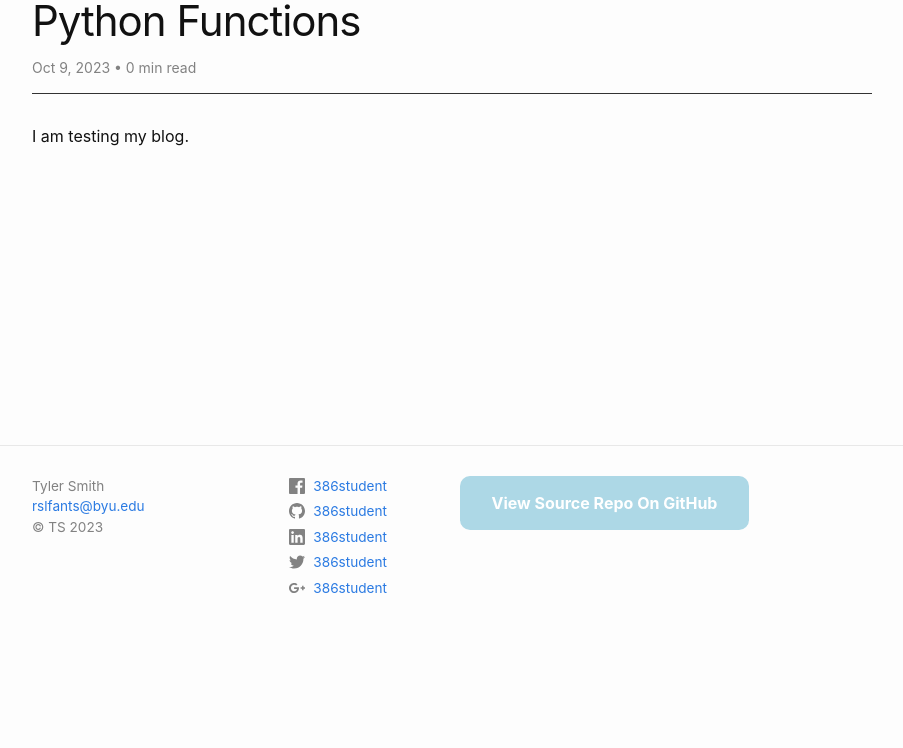
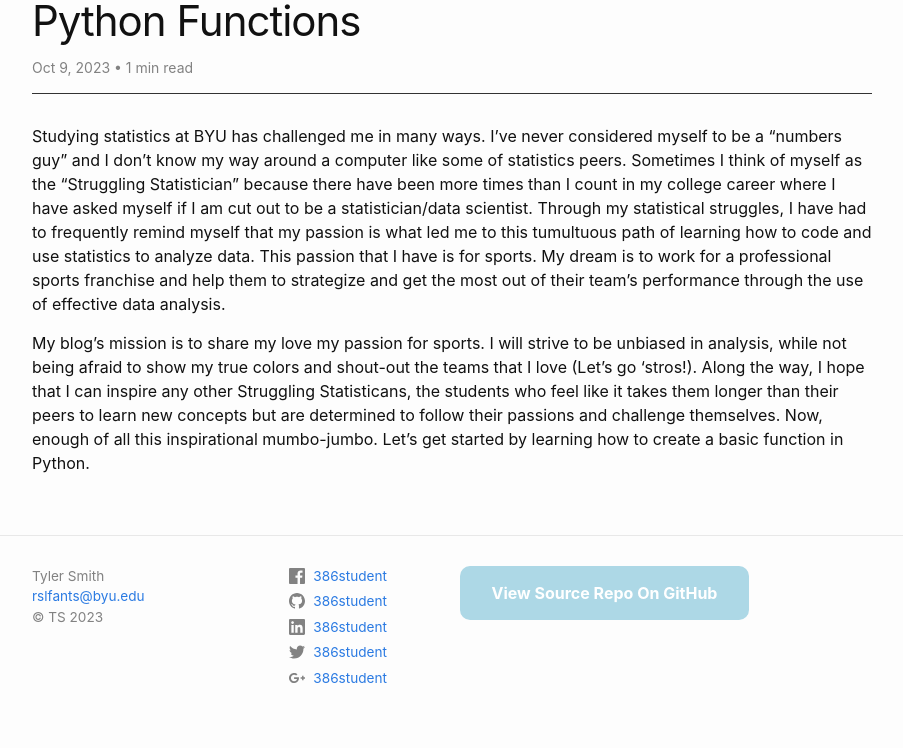
Before and after one commit to tyler-c-smith04/blog, a Jekyll site: the page built from _posts/2023-10-09-python-functions.md, in a window 1280 px wide. Shown: the part 242-990 px from the top of the page, without its empty margins (188-1091 px from the left). Built offline with Jekyll 4.4.1, drawn with Linux system fonts in a browser that asks for light colours; our own code applies the rules of GitHub Pages for plain Markdown files; comment, search, counter and statistics services are not loaded; before the commit the page ends 900 px from its top, so only the background shows below that.

Commit message:
Update 2023-10-09-python-functions.md

```diff
--- a/_posts/2023-10-09-python-functions.md
+++ b/_posts/2023-10-09-python-functions.md
@@ -1 +1,3 @@
-I am testing my blog.
+Studying statistics at BYU has challenged me in many ways. I've never considered myself to be a "numbers guy" and I don't know my way around a computer like some of statistics peers. Sometimes I think of myself as the "Struggling Statistician" because there have been more times than I count in my college career where I have asked myself if I am cut out to be a statistician/data scientist. Through my statistical struggles, I have had to frequently remind myself that my passion is what led me to this tumultuous path of learning how to code and use statistics to analyze data. This passion that I have is for sports. My dream is to work for a professional sports franchise and help them to strategize and get the most out of their team's performance through the use of effective data analysis.
+
+My blog's mission is to share my love my passion for sports. I will strive to be unbiased in analysis, while not being afraid to show my true colors and shout-out the teams that I love (Let's go 'stros!). Along the way, I hope that I can inspire any other Struggling Statisticans, the students who feel like it takes them longer than their peers to learn new concepts but are determined to follow their passions and challenge themselves. Now, enough of all this inspirational mumbo-jumbo. Let's get started by learning how to create a basic function in Python.
```
